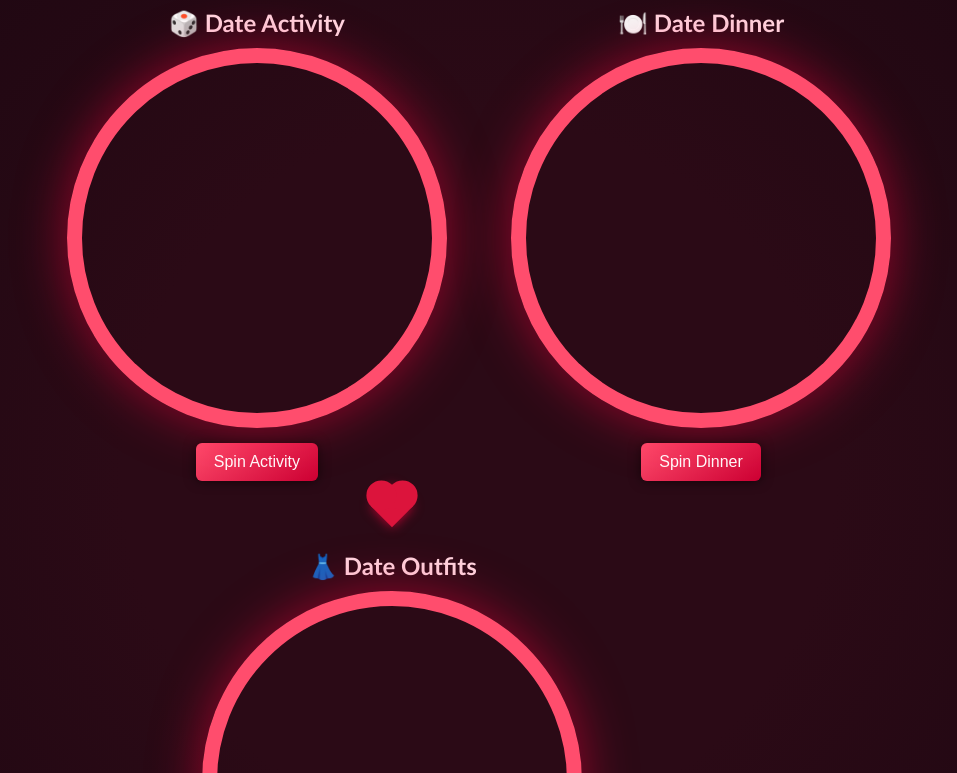
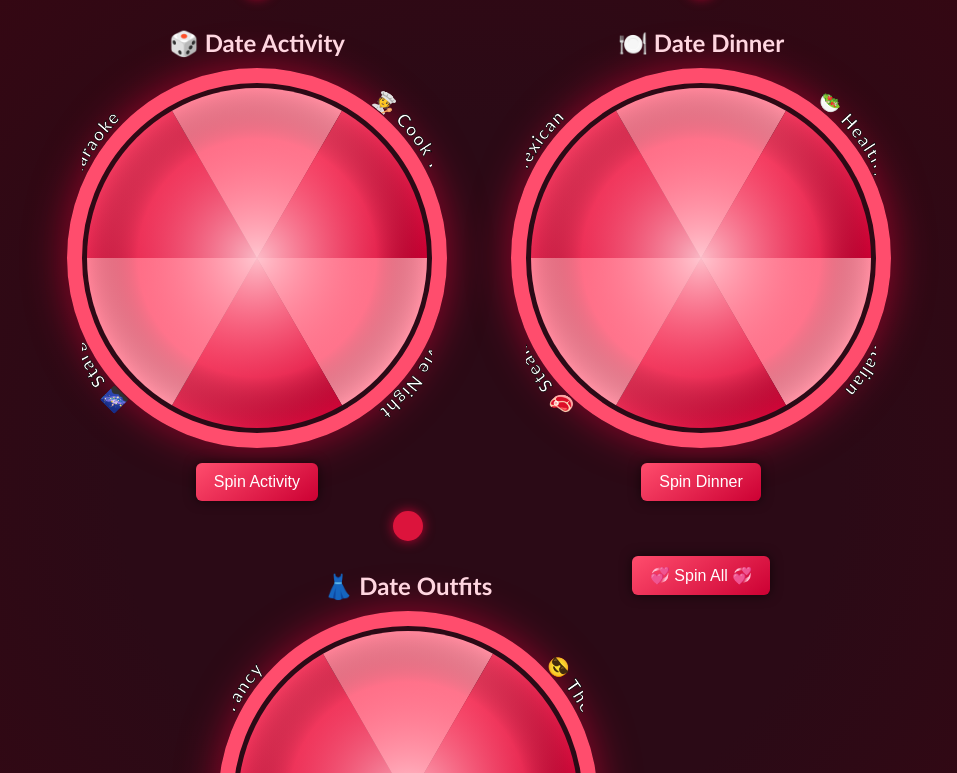
Before and after one commit to ApocB/Date-Night-Spinner, a plain HTML site: page Code/index.html in a window 1280 px wide. Shown: the part 145-918 px from the top of the page, without its empty margins (161-1118 px from the left). Drawn offline with Linux system fonts and the light colour scheme.

Commit message:
complete rework

```diff
--- a/Code/index.html
+++ b/Code/index.html
@@ -33,8 +33,8 @@
   <div class="result" id="result-outfits"></div>
 </div>
 
-  <button id="spinAll" class="spin-btn" onclick="spinAll()">💞 Spin All 💞</button>
+<button class="spin-btn" id="spinAll" onclick="spinAll()">💞 Spin All 💞</button>
 
-  <!-- <script src="script.js"></script>  -->
+<script src="script.js"></script>
 </body>
 </html>
--- a/Code/script.js
+++ b/Code/script.js
@@ -1,32 +1,39 @@
 const wheels = {
   activity: {
     options: ["🍿 Movie Night","🎲 Board Games","🌌 Stargazing","🎤 Karaoke","🎮 Video Games","🧑‍🍳 Cook Together"],
-    riggedOptions: ["🌌 Stargazing","🍿 Movie Night"], riggedMode: true, rotation: 0
+    riggedOptions: ["🌌 Stargazing","🍿 Movie Night"],
+    riggedMode: true,
+    rotation: 0
   },
   dinner: {
     options: ["🍝 Italian","🍣 Sushi","🥩 Steakhouse","🌮 Mexican","🍕 Pizza","🥗 Healthy Bowls"],
-    riggedOptions: ["🍣 Sushi","🍝 Italian"], riggedMode: true, rotation: 0
+    riggedOptions: ["🍣 Sushi","🍝 Italian"],
+    riggedMode: true,
+    rotation: 0
   },
   outfits: {
     options: ["👕 Casual","👔 Dressy","🎽 Sporty","👗 Fancy","🧥 Cozy","😎 Themed"],
-    riggedOptions: ["👗 Fancy","👔 Dressy"], riggedMode: true, rotation: 0
+    riggedOptions: ["👗 Fancy","👔 Dressy"],
+    riggedMode: true,
+    rotation: 0
   }
 };
 
-// Build wheels with curved text, gradients, and glow
-Object.keys(wheels).forEach(key => {
+function createWheel(key) {
   const wheelElem = document.getElementById("wheel-" + key);
   const opts = wheels[key].options;
   const slice = 360 / opts.length;
-  const radius = 160; // bigger radius for readable text
+  const radius = 170; // slightly larger for text space
   const svgNS = "http://www.w3.org/2000/svg";
   const svg = document.createElementNS(svgNS, "svg");
-  const defs = document.createElementNS(svgNS, "defs");
+  svg.setAttribute("width","350");
+  svg.setAttribute("height","350");
+  const defs = document.createElementNS(svgNS,"defs");
   svg.appendChild(defs);
 
-  // Center glow
-  const glow = document.createElementNS(svgNS, "radialGradient");
-  glow.setAttribute("id", `${key}-glow`);
+  // center glow
+  const glow = document.createElementNS(svgNS,"radialGradient");
+  glow.setAttribute("id", key + "-glow");
   glow.innerHTML = `
     <stop offset="0%" stop-color="#ffccd5" stop-opacity="0.9"/>
     <stop offset="70%" stop-color="#ff4d6d" stop-opacity="0.4"/>
@@ -34,105 +41,96 @@ Object.keys(wheels).forEach(key => {
   `;
   defs.appendChild(glow);
 
-  opts.forEach((opt, i) => {
-    // Gradient for slice
-    const gradId = `${key}-grad-${i}`;
-    const grad = document.createElementNS(svgNS, "linearGradient");
-    grad.setAttribute("id", gradId);
-    grad.setAttribute("x1", "0%");
-    grad.setAttribute("y1", "0%");
-    grad.setAttribute("x2", "100%");
-    grad.setAttribute("y2", "100%");
+  opts.forEach((opt,i)=>{
+    const gradId = key+"-grad-"+i;
+    const grad = document.createElementNS(svgNS,"linearGradient");
+    grad.setAttribute("id",gradId);
+    grad.setAttribute("x1","0%"); grad.setAttribute("y1","0%");
+    grad.setAttribute("x2","100%"); grad.setAttribute("y2","100%");
     grad.innerHTML = `
-      <stop offset="0%" stop-color="${i % 2 ? '#ff4d6d' : '#ff8095'}"/>
-      <stop offset="100%" stop-color="${i % 2 ? '#cc0033' : '#ff99aa'}"/>
+      <stop offset="0%" stop-color="${i%2?'#ff4d6d':'#ff8095'}"/>
+      <stop offset="100%" stop-color="${i%2?'#cc0033':'#ff99aa'}"/>
     `;
     defs.appendChild(grad);
 
-    const startAngle = i * slice;
-    const endAngle = startAngle + slice;
-    const largeArc = slice > 180 ? 1 : 0;
-    const x1 = 150 + radius * Math.cos(Math.PI * startAngle / 180);
-    const y1 = 150 + radius * Math.sin(Math.PI * startAngle / 180);
-    const x2 = 150 + radius * Math.cos(Math.PI * endAngle / 180);
-    const y2 = 150 + radius * Math.sin(Math.PI * endAngle / 180);
+    const startAngle = i*slice;
+    const endAngle = startAngle+slice;
+    const largeArc = slice>180?1:0;
+    const x1 = 175 + radius*Math.cos(Math.PI*startAngle/180);
+    const y1 = 175 + radius*Math.sin(Math.PI*startAngle/180);
+    const x2 = 175 + radius*Math.cos(Math.PI*endAngle/180);
+    const y2 = 175 + radius*Math.sin(Math.PI*endAngle/180);
 
-    // Slice path
-    const path = document.createElementNS(svgNS, "path");
-    path.setAttribute("d", `M150,150 L${x1},${y1} A${radius},${radius} 0 ${largeArc} 1 ${x2},${y2} Z`);
+    // slice
+    const path = document.createElementNS(svgNS,"path");
+    path.setAttribute("d", `M175,175 L${x1},${y1} A${radius},${radius} 0 ${largeArc} 1 ${x2},${y2} Z`);
     path.setAttribute("fill", `url(#${gradId})`);
     svg.appendChild(path);
 
-    // Arc path for text
-    const arcPath = document.createElementNS(svgNS, "path");
+    // arc for text
+    const arcPath = document.createElementNS(svgNS,"path");
     const arcId = `${key}-arc-${i}`;
-    arcPath.setAttribute("id", arcId);
-    arcPath.setAttribute("d", `M${x1},${y1} A${radius},${radius} 0 ${largeArc} 1 ${x2},${y2}`);
-    arcPath.setAttribute("fill", "none");
+    arcPath.setAttribute("id",arcId);
+    arcPath.setAttribute("d",`M${x1},${y1} A${radius},${radius} 0 ${largeArc} 1 ${x2},${y2}`);
+    arcPath.setAttribute("fill","none");
     svg.appendChild(arcPath);
 
-    // Curved text
-    const text = document.createElementNS(svgNS, "text");
-    text.setAttribute("dy", "-12"); // move text inward
-    text.setAttribute("fill", "white");
-    text.setAttribute("font-size", "16");
-    text.setAttribute("font-weight", "bold");
-    text.setAttribute("stroke", "black");
-    text.setAttribute("stroke-width", "0.7");
+    // curved text
+    const text = document.createElementNS(svgNS,"text");
+    text.setAttribute("dy","-25"); // move text inward
+    text.setAttribute("fill","white");
+    text.setAttribute("font-size","18"); // bigger font
+    text.setAttribute("font-weight","bold");
+    text.setAttribute("stroke","black");
+    text.setAttribute("stroke-width","0.7");
 
-    const textPath = document.createElementNS(svgNS, "textPath");
-    textPath.setAttributeNS("http://www.w3.org/1999/xlink", "xlink:href", `#${arcId}`);
-    textPath.setAttribute("startOffset", "50%");
-    textPath.setAttribute("text-anchor", "middle");
+    const textPath = document.createElementNS(svgNS,"textPath");
+    textPath.setAttributeNS("http://www.w3.org/1999/xlink","xlink:href",`#${arcId}`);
+    textPath.setAttribute("startOffset","50%");
+    textPath.setAttribute("text-anchor","middle");
     textPath.textContent = opt;
     text.appendChild(textPath);
     svg.appendChild(text);
   });
 
-  // Glow circle overlay
-  const glowCircle = document.createElementNS(svgNS, "circle");
-  glowCircle.setAttribute("cx", "150");
-  glowCircle.setAttribute("cy", "150");
-  glowCircle.setAttribute("r", radius);
-  glowCircle.setAttribute("fill", `url(#${key}-glow)`);
+  // glow circle overlay
+  const glowCircle = document.createElementNS(svgNS,"circle");
+  glowCircle.setAttribute("cx","175");
+  glowCircle.setAttribute("cy","175");
+  glowCircle.setAttribute("r",radius);
+  glowCircle.setAttribute("fill",`url(#${key}-glow)`);
   svg.appendChild(glowCircle);
 
   wheelElem.appendChild(svg);
 
-  // Hidden double-click toggle for rigged mode
-  wheelElem.ondblclick = () => {
+  // hidden rigged toggle
+  wheelElem.ondblclick = ()=>{
     wheels[key].riggedMode = !wheels[key].riggedMode;
-    console.log(`${key} wheel rigged = ${wheels[key].riggedMode}`);
+    console.log(key + " rigged:", wheels[key].riggedMode);
   };
-});
+}
 
-// Spin a single wheel
-function spin(type) {
+// Initialize all wheels
+Object.keys(wheels).forEach(createWheel);
+
+function spin(type){
   const wheelObj = wheels[type];
-  const wheelElem = document.getElementById("wheel-" + type);
-  const resultElem = document.getElementById("result-" + type);
+  const wheelElem = document.getElementById("wheel-"+type);
+  const resultElem = document.getElementById("result-"+type);
 
-  let result;
-  if (wheelObj.riggedMode) {
-    result = wheelObj.riggedOptions[Math.floor(Math.random() * wheelObj.riggedOptions.length)];
-  } else {
-    result = wheelObj.options[Math.floor(Math.random() * wheelObj.options.length)];
-  }
+  let result = wheelObj.riggedMode ?
+    wheelObj.riggedOptions[Math.floor(Math.random()*wheelObj.riggedOptions.length)] :
+    wheelObj.options[Math.floor(Math.random()*wheelObj.options.length)];
 
   const index = wheelObj.options.indexOf(result);
   const slice = 360 / wheelObj.options.length;
 
-  // Rotate the wheel
-  wheelObj.rotation += 1800 + (index * slice) + (slice / 2);
+  wheelObj.rotation += 1800 + (index*slice)+(slice/2);
   wheelElem.style.transform = `rotate(${wheelObj.rotation}deg)`;
 
-  // Show result after animation
-  setTimeout(() => { resultElem.textContent = result; }, 5200);
+  setTimeout(()=>{ resultElem.textContent = result; },5200);
 }
 
-// Spin all three wheels
-function spinAll() {
-  spin("activity");
-  spin("dinner");
-  spin("outfits");
+function spinAll(){
+  spin("activity"); spin("dinner"); spin("outfits");
 }
--- a/Code/style.css
+++ b/Code/style.css
@@ -1,19 +1,25 @@
 body {
-  background: radial-gradient(circle at center, #2b0a16 40%, #1a0610 100%);
+  background: radial-gradient(circle at center, #2b0a16 40%, #3a0611 100%);
   color: #fff0f5;
   font-family: 'Trebuchet MS', sans-serif;
   text-align: center;
-  padding: 20px 10px; /* raised header */
+  padding: 20px;
 }
 
 h1 {
-  margin-bottom: 10px;
+  margin-bottom: 30px;
   font-size: 2.8em;
   color: #ffccd5;
   text-shadow: 2px 2px 12px #000;
 }
 
-.wheel-container { display: inline-block; margin: 30px; position: relative; }
+.wheel-container {
+  display: inline-block;
+  margin: 30px;
+  position: relative;
+  vertical-align: top;
+}
+
 .wheel-title {
   margin-bottom: 10px;
   font-size: 1.5em;
@@ -22,42 +28,48 @@ h1 {
 }
 
 .wheel {
-  width: 350px; height: 350px; border-radius: 50%;
-  border: 15px solid #ff4d6d; position: relative; overflow: hidden;
-  transition: transform 5s cubic-bezier(0.17, 0.67, 0.83, 0.67);
-  box-shadow: 0 0 50px rgba(255, 0, 64, 0.5);
+  width: 350px;
+  height: 350px;
+  border-radius: 50%;
+  border: 15px solid #ff4d6d;
   margin: 0 auto;
+  box-shadow: 0 0 40px rgba(255,0,64,0.5);
+  overflow: visible;
 }
 
-svg { width: 100%; height: 100%; border-radius: 50%; }
-
 .pointer {
-  width: 30px; height: 30px; background: crimson;
-  position: absolute; top: -60px; left: 50%;
+  width: 30px;
+  height: 30px;
+  background: crimson;
+  position: absolute;
+  top: -60px;
+  left: 50%;
   transform: translateX(-50%) rotate(45deg);
-  z-index: 10; box-shadow: 0 0 12px rgba(255,0,64,0.7);
+  z-index: 10;
+  box-shadow: 0 0 12px rgba(255,0,64,0.7);
+  border-radius: 50%;
 }
 
-.pointer:before, .pointer:after {
-  content: ""; width: 30px; height: 30px; background: crimson; border-radius: 50%; position: absolute;
+.spin-btn {
+  margin-top: 15px;
+  padding: 10px 18px;
+  font-size: 16px;
+  background: linear-gradient(145deg, #ff4d6d, #cc0033);
+  color: #fff;
+  border: none;
+  border-radius: 6px;
+  cursor: pointer;
+  box-shadow: 0 0 12px rgba(0,0,0,0.6);
+  transition: 0.3s;
 }
-.pointer:before { top: -15px; left: 0; }
-.pointer:after { left: -15px; top: 0; }
 
-.spin-btn {
-  margin-top: 15px; padding: 10px 18px; font-size: 16px;
-  background: linear-gradient(145deg, #ff4d6d, #cc0033);
-  color: #fff; border: none; border-radius: 6px; cursor: pointer;
-  box-shadow: 0 0 12px rgba(0,0,0,0.6); transition: 0.3s;
-}
-.spin-btn:hover { background: linear-gradient(145deg, #ff8095, #e61a4c); }
-
-#spinAll {
-  margin-top: 30px; font-size: 18px; padding: 12px 24px;
-  background: linear-gradient(145deg, #ff6680, #cc0033);
-  border-radius: 8px; font-weight: bold;
+.spin-btn:hover {
+  background: linear-gradient(145deg, #ff8095, #e61a4c);
 }
 
 .result {
-  margin-top: 10px; font-size: 18px; font-weight: bold; color: #ffd6e0;
+  margin-top: 10px;
+  font-size: 18px;
+  font-weight: bold;
+  color: #ffd6e0;
 }
```
Lines whose indentation alone changed are shown as unchanged.
